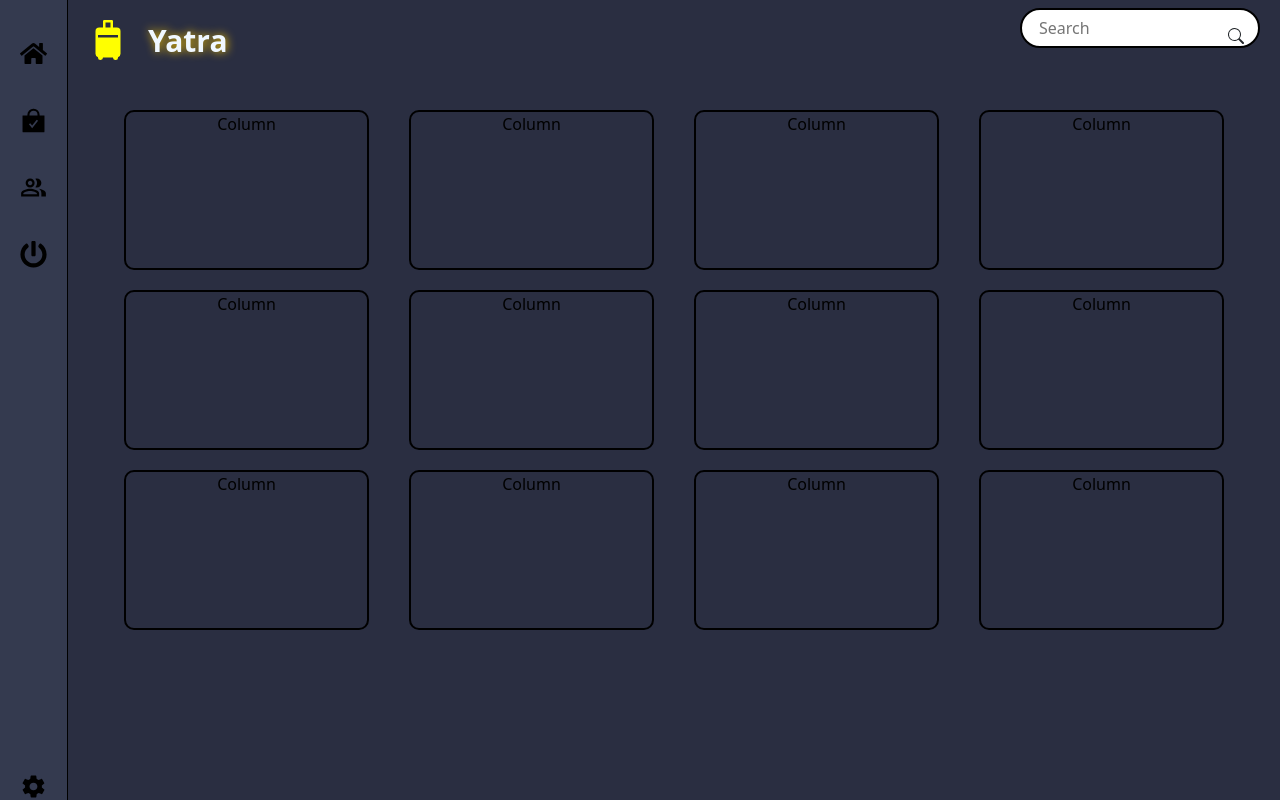
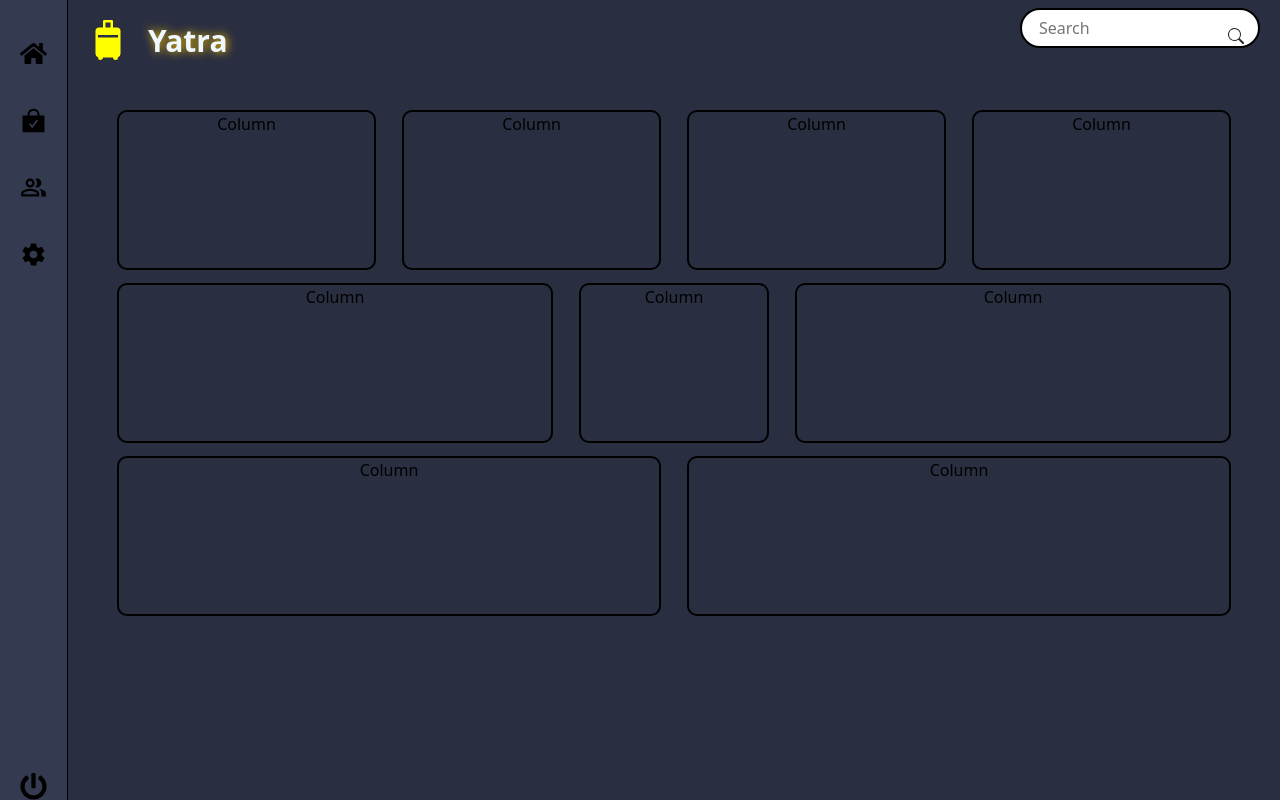
Before and after one commit to Zufiya99/SIH-Yatra-website, a React (Vite) app: page / in a window 1280 px wide. Built offline with nearby package versions, Linux system fonts and the light colour scheme.

Commit message:
Grid ready

```diff
--- a/src/App.css
+++ b/src/App.css
@@ -2,8 +2,8 @@
   margin: 0;
   padding: 0;
 }
-body{
-  overflow: hidden;
+
+body {
   font-family: sans-serif;
 }
 
@@ -94,11 +94,29 @@ body{
 .col {
   height: 10em;
   width: 5em;
-  margin: 20px;
+  margin: 13px;
   border-radius: 10px;
   border: 2px solid black;
   color: black;
 }
-.cards-section{
+
+.cards-section {
   margin-top: 30px;
 }
+
+.longCard {
+  height: 10em;
+  border: 2px solid black;
+}
+
+/* Example CSS */
+.box {
+  border: 1px solid #ccc;
+  padding: 10px;
+  text-align: center;
+  margin-bottom: 10px;
+}
+
+.box-last {
+  height: 200px;
+}
--- /dev/null
+++ b/src/Components/GridBoxes.jsx
@@ -0,0 +1,31 @@
+import React from 'react';
+
+const GridBoxes = () => {
+    return (
+        <>
+            <div className="container text-center cards">
+                <div className="row row-2">
+                    <div className="col">
+                        Column
+                    </div>
+                    <div className="col-md-2 col">
+                        Column
+                    </div>
+                    <div className="col">
+                        Column
+                    </div>
+                </div>
+                <div className="row row-3">
+                    <div className="col">
+                        Column
+                    </div>
+                    <div className="col">
+                        Column
+                    </div>
+                </div>
+            </div>
+        </>
+    );
+};
+
+export default GridBoxes;
--- a/src/Components/Main.jsx
+++ b/src/Components/Main.jsx
@@ -1,6 +1,7 @@
 import React from 'react';
 import { BsFillSuitcase2Fill, BsSearch } from "react-icons/bs";
 import Cards from './Cards';
+import GridBoxes from './GridBoxes';
 
 const Main = () => {
   return (
@@ -23,8 +24,7 @@ const Main = () => {
         <div className="main-section">
           <div className="cards-section">
             <Cards />
-            <Cards />
-            <Cards />
+            <GridBoxes/>
           </div>
         </div>
       </div>
--- a/src/Components/Sidebar.jsx
+++ b/src/Components/Sidebar.jsx
@@ -13,10 +13,10 @@ const Sidebar = () => {
           <FaHome className="icon" />
           <IoBagCheckSharp className="icon" />
           <MdOutlinePeopleAlt className="icon" />
-          <FaPowerOff className="icon" />
+          <IoMdSettings className="icon" />
         </div>
         <div className="bottom-icon">
-          <IoMdSettings className="icon" />
+        <FaPowerOff className="icon" />
         </div>
       </div>
     </div>
```
Also changed, not shown: src/Components/Cards.jsx (+4 -6 lines).
